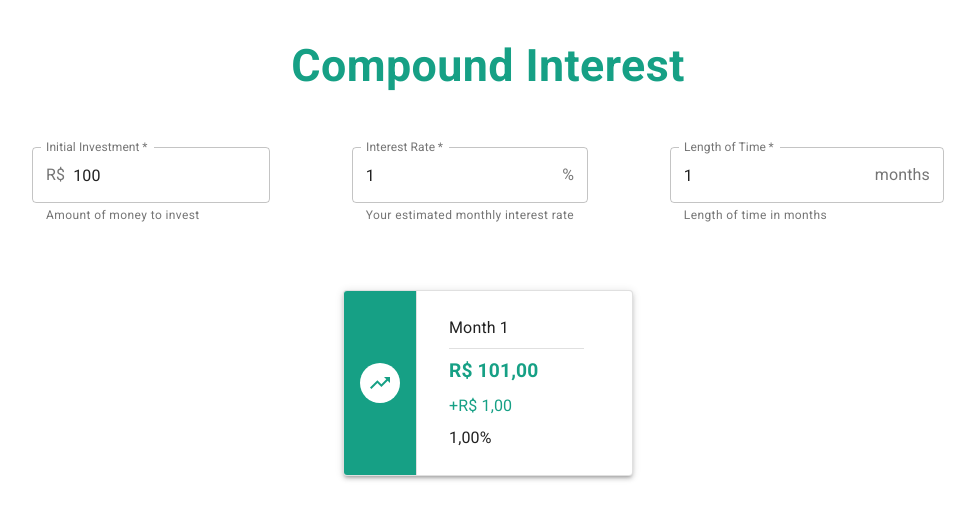
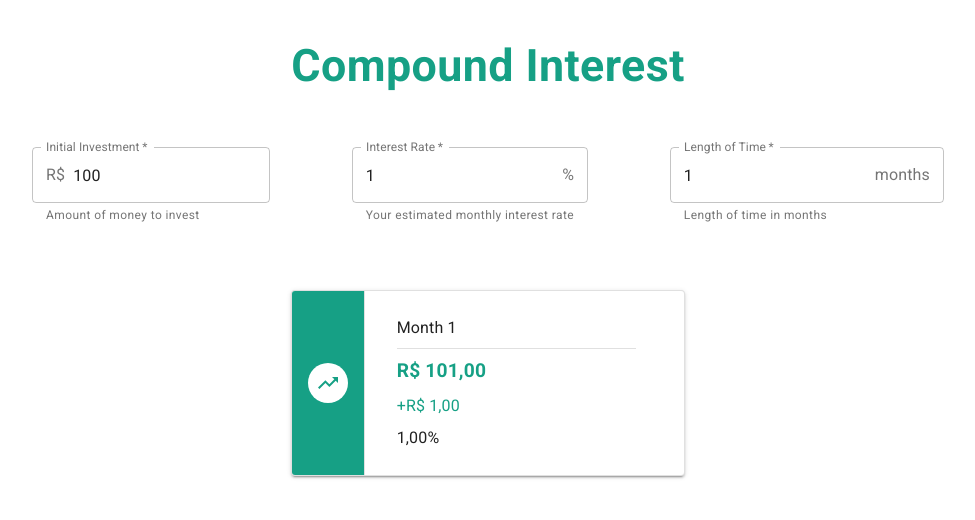
Before and after one commit to vbertazzo/igti-fullstack-bootcamp, a React (Create React App) app in the folder module-03/: page / in a window 1280 px wide. Shown: the top 520 px of the page, without its empty margins (152-1127 px from the left). Built offline with nearby package versions, Linux system fonts and the light colour scheme.

Commit message:
refactor: change card shadow value

```diff
--- a/module-03/src/components/installments/components/installment/index.js
+++ b/module-03/src/components/installments/components/installment/index.js
@@ -15,7 +15,7 @@
   root: {
     display: 'flex',
     alignItems: 'center',
-    boxShadow: theme.shadows[3],
+    boxShadow: theme.shadows[2],
     height: '100%',
   },
   avatarContainer: {
@@ -71,7 +71,7 @@
   }, [difference])
 
   return (
-    <Grid item xs={12} sm={6} md={4} lg={3}>
+    <Grid item xs={12} sm={6} md={4} lg={4}>
       <Card className={classes.root} variant="outlined">
         <div
           className={`${classes.avatarContainer} ${
```
